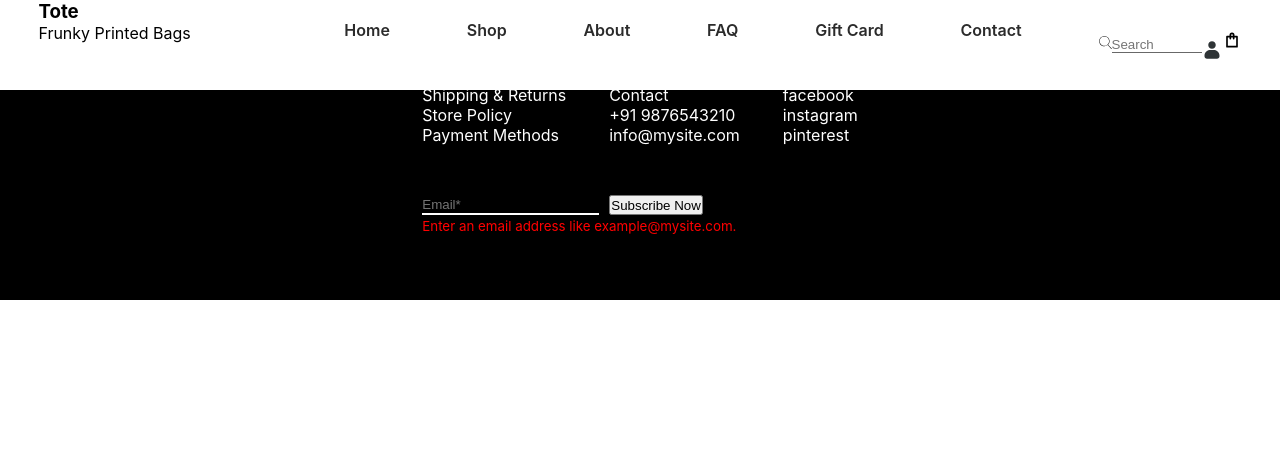
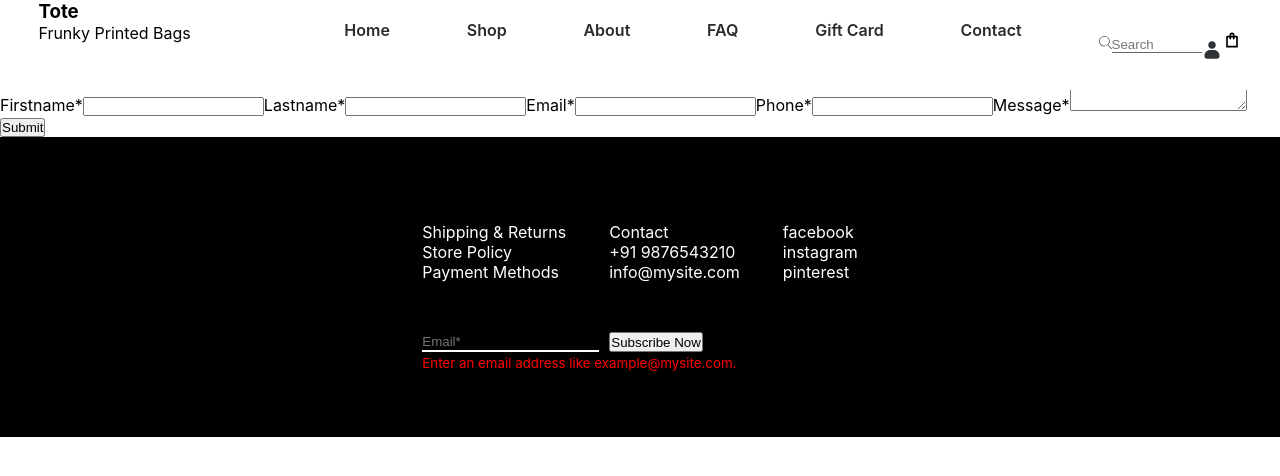
Before and after one commit to adithyaaneesh/react-dom-project, a React (Create React App) app: page /contact in a window 1280 px wide. Shown: the top 476 px of the page. Built offline with nearby package versions, Linux system fonts and the light colour scheme; sample sign-in values are in the browser's storage.

Commit message:
add contact page

```diff
--- a/src/components/Contact.jsx
+++ b/src/components/Contact.jsx
@@ -4,9 +4,25 @@ const Contact = () => {
   return (
     <div className='container'>
       <div>
-        <h1></h1>
+        <h1>Contact Us</h1>
+        <p>You're welcome to contact us with any inquiry</p>
+        <p> Tel: 98765-43210    |    info@mysite.com</p>
       </div>
-
+      <form>
+        <div className='contact'>
+          <label>Firstname*</label>
+          <input type="text" name="fname" id='fname'/>
+          <label>Lastname*</label>
+          <input type="text" name="lname" id='lname'/>
+          <label>Email*</label>
+          <input type="email" name="mail" id='email'/>
+          <label>Phone*</label>
+          <input type="text" name="phn" id='num'/>
+          <label>Message*</label>
+          <textarea type="text" name="fname" id='name'></textarea>
+          <button type="submit">Submit</button>
+        </div>
+      </form>
     </div>
   )
 }
--- a/src/components/Header.jsx
+++ b/src/components/Header.jsx
@@ -52,6 +52,7 @@ const Header = () => {
                     <img src='/images/search.svg'/>
                     <input type="text" placeholder="Search"/>
                     </div>
+
                     {isLoggedIn ? (
                         <>
                             <li>
```
